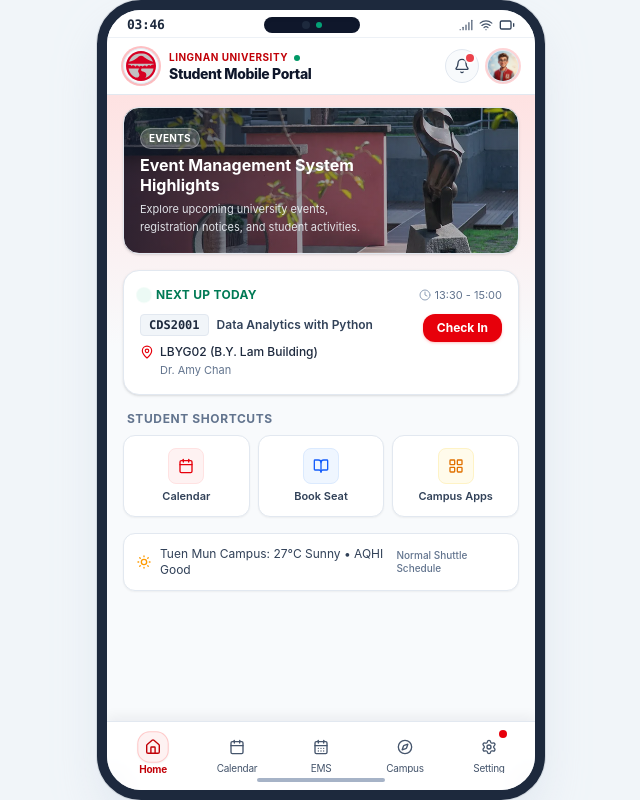
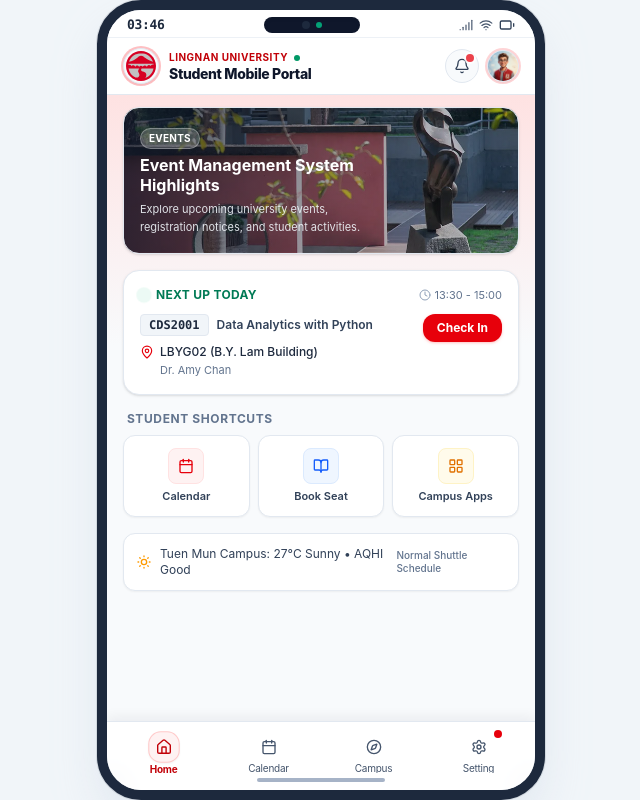
Before and after one commit to dannyyipln-23/-Lingnan-Mobile-Student, a React (Vite) app: page / in a window 1280 px wide. Shown: the whole page, without its empty margins (319-959 px from the left). Built offline with nearby package versions, Linux system fonts and the light colour scheme.

Commit message:
removed EMS from bottom bar

```diff
--- a/src/components/NavigationBottomBar.tsx
+++ b/src/components/NavigationBottomBar.tsx
@@ -24,11 +24,6 @@
       icon: Calendar,
     },
     {
-      id: 'events' as TabType,
-      label: 'EMS',
-      icon: CalendarDays,
-    },
-    {
       id: 'campus' as TabType,
       label: 'Campus',
       icon: Compass,
@@ -43,7 +38,7 @@
 
   return (
     <nav className="z-40 shrink-0 border-t border-slate-200 bg-white/95 pb-[max(0.35rem,env(safe-area-inset-bottom))] shadow-[0_-4px_12px_rgba(15,23,42,0.06)] backdrop-blur-md">
-      <div className="grid grid-cols-5 gap-0 px-1 py-1">
+      <div className="grid grid-cols-4 gap-0 px-1 py-1">
         {tabs.map((tab) => {
           const Icon = tab.icon;
           const isActive = activeTab === tab.id;
```
